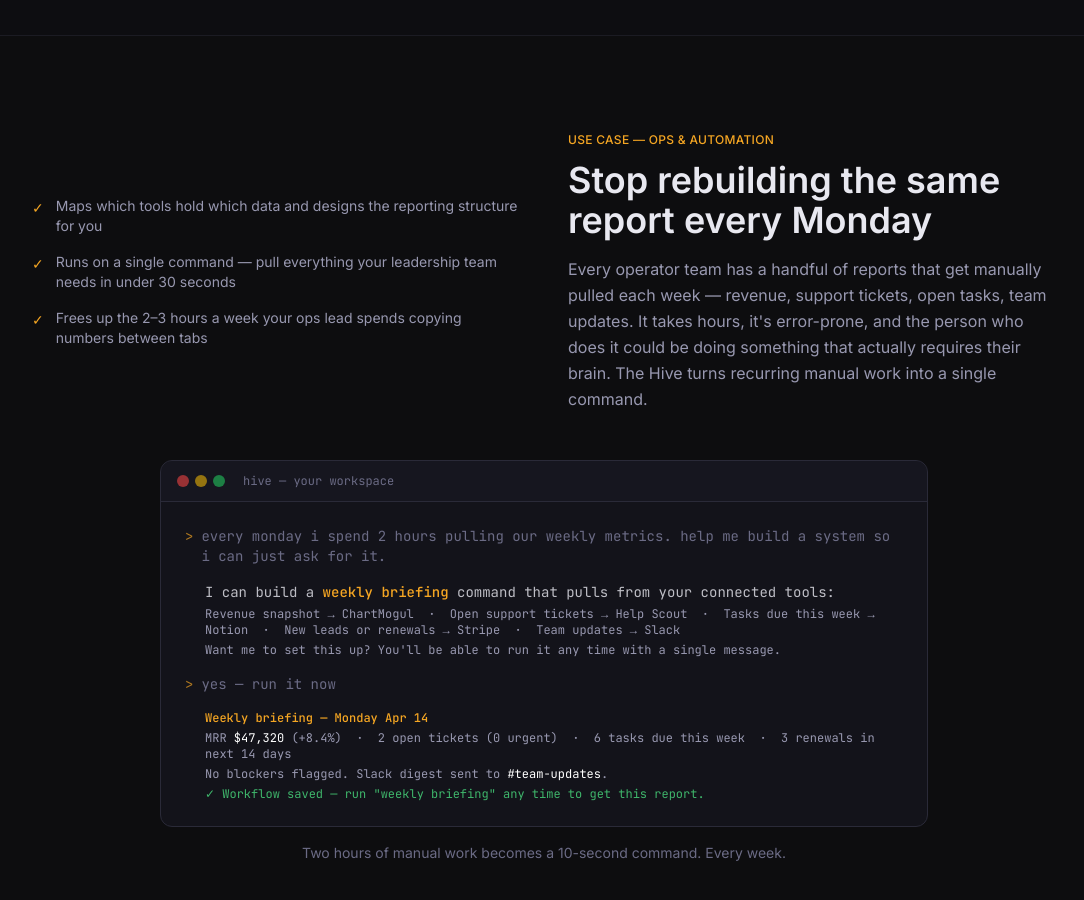
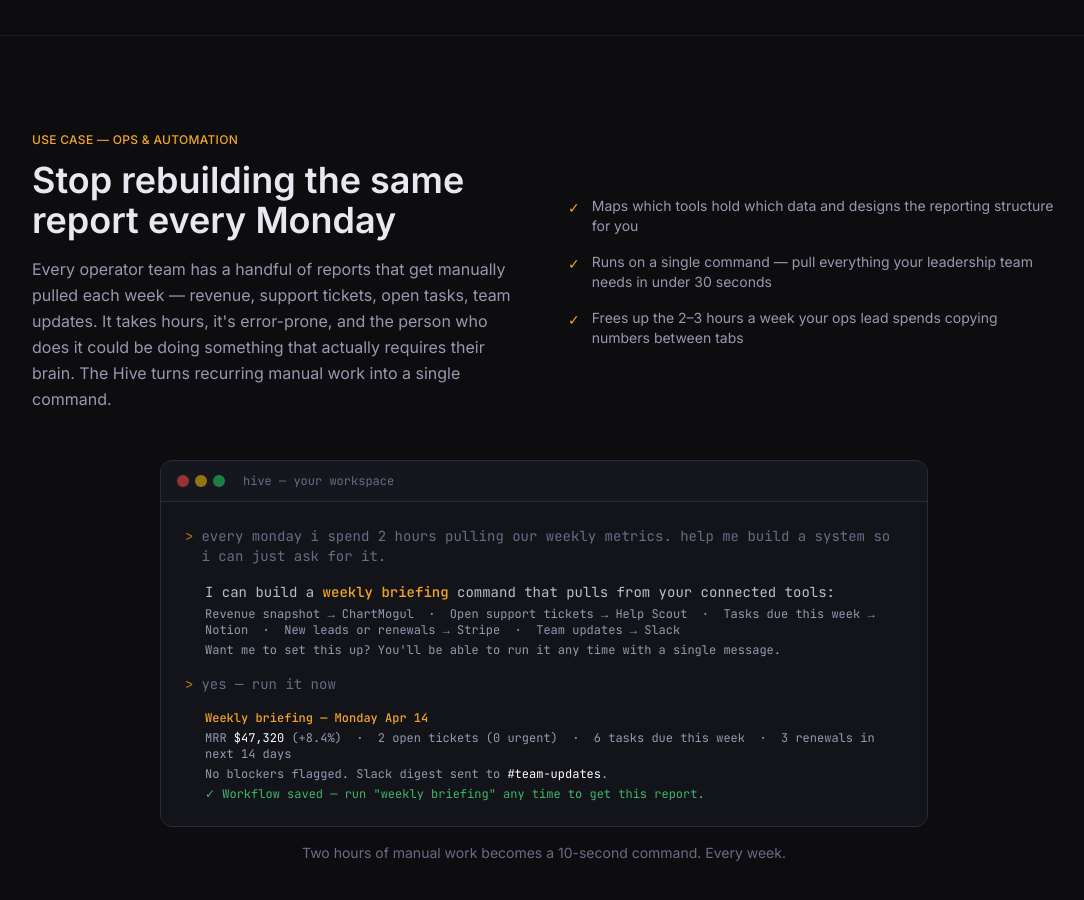
Before and after one commit to dynamite-ventures/pages, a plain HTML site: page hive-landing/index.html in a window 1280 px wide. Shown: the part 4320-5220 px from the top of the page, without its empty margins (96-1180 px from the left). Drawn offline with nearby package versions, Linux system fonts and the light colour scheme.

Commit message:
publish: hive-landing

```diff
--- a/hive-landing/index.html
+++ b/hive-landing/index.html
@@ -349,7 +349,12 @@
   <section class="py-24 px-6 border-t border-hive-border/50">
     <div class="max-w-5xl mx-auto">
       <div class="grid sm:grid-cols-2 gap-12 items-center mb-12">
-        <div class="order-2 sm:order-1 space-y-4 text-sm">
+        <div>
+          <p class="text-hive-amber text-xs uppercase tracking-wide font-medium mb-3">Use case — Ops &amp; Automation</p>
+          <h2 class="text-3xl sm:text-4xl font-semibold mb-4">Stop rebuilding the same report every Monday</h2>
+          <p class="text-hive-dim leading-relaxed">Every operator team has a handful of reports that get manually pulled each week — revenue, support tickets, open tasks, team updates. It takes hours, it's error-prone, and the person who does it could be doing something that actually requires their brain. The Hive turns recurring manual work into a single command.</p>
+        </div>
+        <div class="space-y-4 text-sm">
           <div class="flex items-start gap-3">
             <span class="text-hive-amber mt-0.5 shrink-0">✓</span>
             <p class="text-hive-dim">Maps which tools hold which data and designs the reporting structure for you</p>
@@ -362,11 +367,6 @@
             <span class="text-hive-amber mt-0.5 shrink-0">✓</span>
             <p class="text-hive-dim">Frees up the 2–3 hours a week your ops lead spends copying numbers between tabs</p>
           </div>
-        </div>
-        <div class="order-1 sm:order-2">
-          <p class="text-hive-amber text-xs uppercase tracking-wide font-medium mb-3">Use case — Ops &amp; Automation</p>
-          <h2 class="text-3xl sm:text-4xl font-semibold mb-4">Stop rebuilding the same report every Monday</h2>
-          <p class="text-hive-dim leading-relaxed">Every operator team has a handful of reports that get manually pulled each week — revenue, support tickets, open tasks, team updates. It takes hours, it's error-prone, and the person who does it could be doing something that actually requires their brain. The Hive turns recurring manual work into a single command.</p>
         </div>
       </div>
       <div class="max-w-3xl mx-auto">
```
